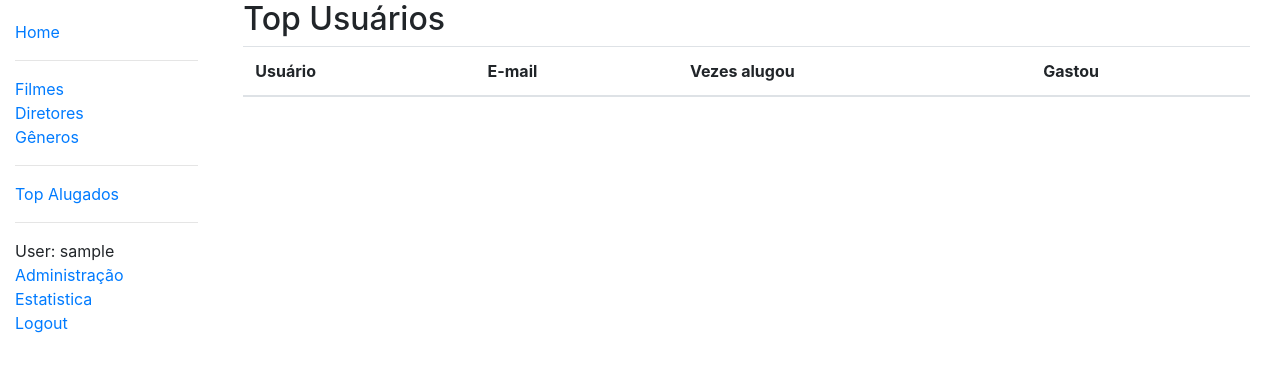
After one commit to macc-uece/rentflix, a Django app: page /catalogo/topusuarios/ in a window 1280 px wide. The commit adds this page. Shown: the top 372 px of the page. Run offline with Django 3.2, Linux system fonts and the light colour scheme; the visitor is signed in with stand-in values (Sample User, id 1); data comes from the database, SQL or seed files in the repository; lists and menus that the app fills with data are empty; some libraries are stand-ins or nearby versions.

Commit message:
Adicionando top usuarios

```diff
--- a/catalogo/templates/base.html
+++ b/catalogo/templates/base.html
@@ -34,6 +34,7 @@
           {% if user.is_staff %}
 
             <li><a href="{% url 'painel_admin' %}?next={{request.path}}">Administração</a></li>
+            <li><a href="{% url 'top_usuarios' %}?next={{request.path}}">Estatistica</a></li>
 
           {% endif %}
           <li><a href="{% url 'logout'%}?next={{request.path}}">Logout</a></li>
--- /dev/null
+++ b/catalogo/templates/topusuarios.html
@@ -0,0 +1,31 @@
+{% extends "base.html" %}
+
+{% block content %}
+
+<div class="container">
+    <h2>Top Usuários</h2>
+
+    <table class="table">
+        <thead>
+            <tr>
+                <th scope="col">Usuário</th>
+                <th scope="col">E-mail</th>
+                <th scope="col">Vezes alugou</th>
+                <th scope="col">Gastou</th>
+            </tr>
+        </thead>
+        <tbody>
+            {% for usuario in usuarios %}
+            {% if usuario.alugou > 0 %}
+                <tr>
+                    <td>{{ usuario.username }}</td>
+                    <td>{{ usuario.email }}</td>
+                    <td>{{ usuario.alugou }}</td>
+                    <td>{{ usuario.gastou }}</td>
+                </tr>
+            {% endif %}
+            {% endfor %}
+        </tbody>
+    </table>
+</div>
+{% endblock %}
--- a/catalogo/urls.py
+++ b/catalogo/urls.py
@@ -5,6 +5,7 @@ urlpatterns = [
    path('', views.index, name='index'),
    path('paineladmin/', views.painel_admin, name='painel_admin'),
    path('topalugados/', views.top_alugados, name='top_alugados'),
+   path('topusuarios/', views.top_usuarios, name='top_usuarios'),
    path('diretores/', views.diretores, name='diretores'),
    path('diretor/<diretor_nome>', views.detail_diretor, name='detail_diretor'),
    path('generos/', views.generos, name='generos'),
--- a/catalogo/views.py
+++ b/catalogo/views.py
@@ -55,6 +55,11 @@ def top_alugados(request):
     context = { 'filmes': filmes }
     return render(request, 'topalugados.html', context=context)
 
+@login_required
+def top_usuarios(request):
+    usuarios = CustomUser.objects.all().filter().order_by('-alugou')
+    context = { 'usuarios': usuarios }
+    return render(request, 'topusuarios.html', context=context)
 
 @login_required
 def pesquisar(request):
```
